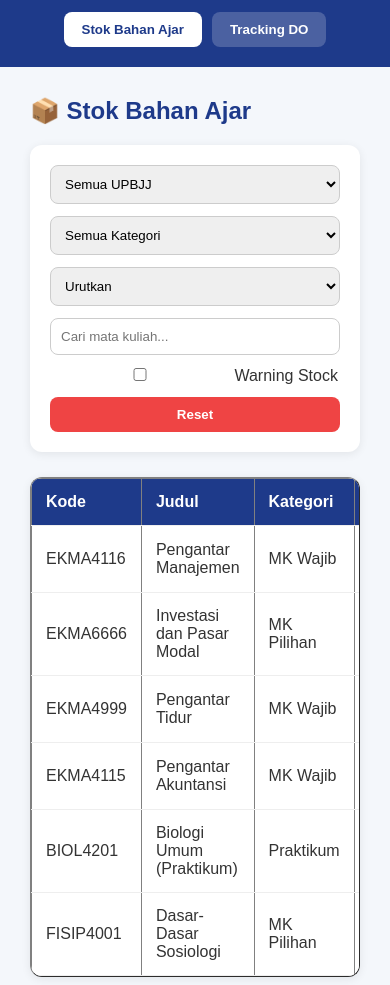
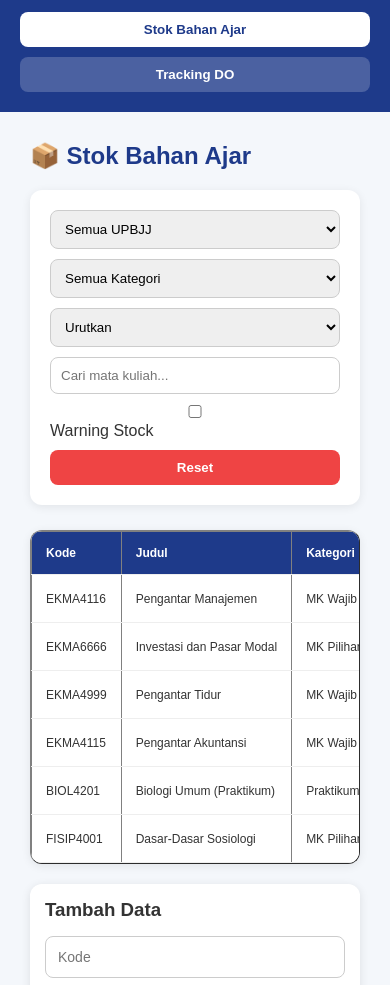
Before and after one commit to sodikinmuhtadun9-ui/tugas3pemrogramanberbasiswebsodikinmwebsitepemesananbahanajar, a plain HTML site: page index.html in a window 390 px wide. Shown: the part 51-1036 px from the top of the page. Drawn offline with nearby package versions, Linux system fonts and the light colour scheme.

Commit message:
Update style.css

````diff
--- a/assets/style.css
+++ b/assets/style.css
@@ -455,3 +455,111 @@ margin-bottom: 5px;
 font-size: 14px;
 font-weight: 500;
 }
+/* =========================
+RESPONSIVE MOBILE
+========================= */
+
+@media screen and (max-width: 768px) {
+
+```
+/* NAVBAR */
+.navbar {
+
+    flex-direction: column;
+
+    align-items: flex-start;
+
+    gap: 10px;
+
+    padding: 15px;
+
+}
+
+.menu {
+
+    width: 100%;
+
+    display: flex;
+
+    flex-direction: column;
+
+    gap: 10px;
+
+}
+
+.menu button {
+
+    width: 100%;
+
+}
+
+/* FILTER */
+.filter-box {
+
+    display: flex;
+
+    flex-direction: column;
+
+    gap: 10px;
+
+}
+
+.filter-box input,
+.filter-box select,
+.filter-box button {
+
+    width: 100%;
+
+}
+
+/* TABLE */
+table {
+
+    font-size: 12px;
+
+    display: block;
+
+    overflow-x: auto;
+
+    white-space: nowrap;
+
+}
+
+/* FORM */
+.form-box {
+
+    padding: 15px;
+
+}
+
+.form-box input,
+.form-box select,
+.form-box button {
+
+    width: 100%;
+
+    margin-bottom: 10px;
+
+}
+
+/* SEARCH */
+.search-box {
+
+    flex-direction: column;
+
+}
+
+.search-box input,
+.search-box button {
+
+    width: 100%;
+
+}
+
+/* TRACKING CARD */
+.tracking-card {
+
+    padding: 15px;
+
+}
+}
````
